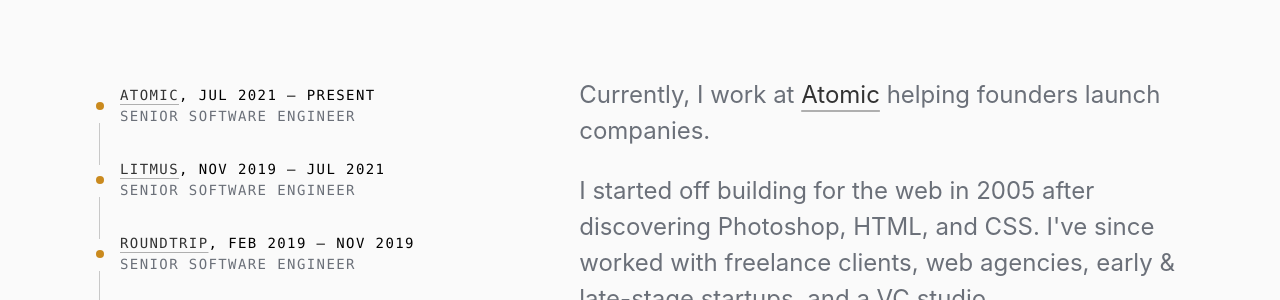
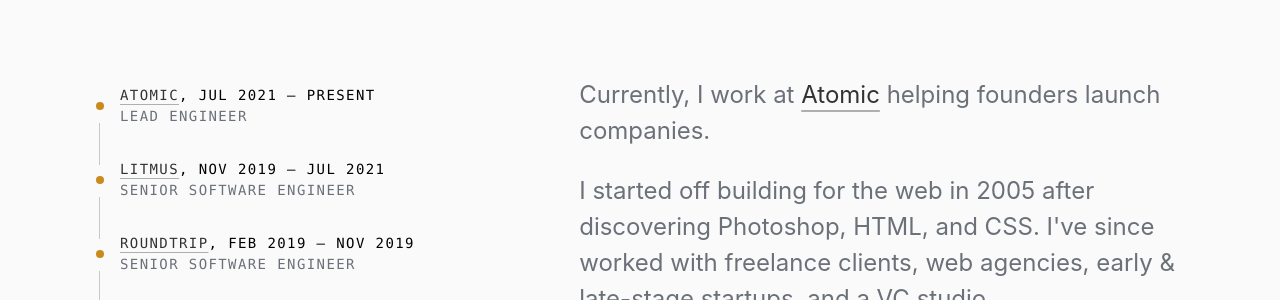
Before and after one commit to nshki/nshki.com, a Jekyll site: the page built from index.html, in a window 1280 px wide. Shown: the part 616-916 px from the top of the page. Built offline with Jekyll 4.4.1, drawn with Linux system fonts in a browser that asks for light colours.

Commit message:
chore: update current title (#48)

```diff
--- a/_data/timeline.yml
+++ b/_data/timeline.yml
@@ -1,7 +1,7 @@
 - company: Atomic
   href: https://atomic.vc/
   date: Jul 2021 – Present
-  title: Senior Software Engineer
+  title: Lead Engineer
 
 - company: Litmus
   href: https://litmus.com/
```
